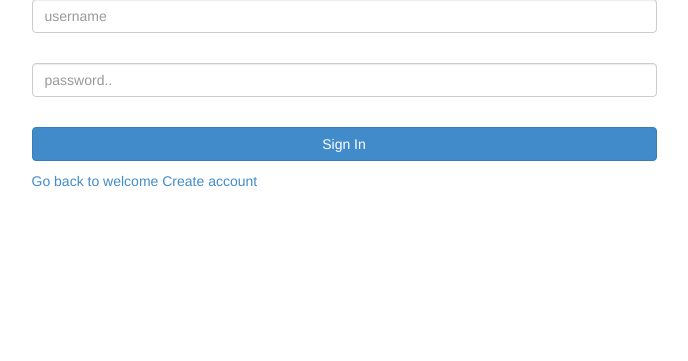
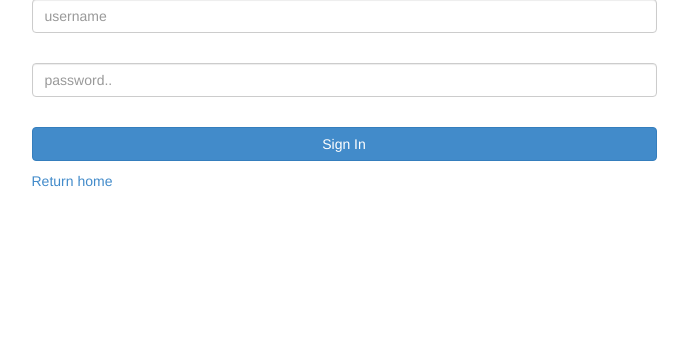
Before and after one commit to phouse512/arkaios, a Flask app: page /family-group/login in a window 1280 px wide. Shown: the part 221-582 px from the top of the page, without its empty margins (296-984 px from the left). Run offline with Flask 2, Linux system fonts and the light colour scheme; some libraries are stand-ins or nearby versions.

Commit message:
final changes

```diff
--- a/arkaios/templates/smallgroup/login.html
+++ b/arkaios/templates/smallgroup/login.html
@@ -15,8 +15,7 @@
 		    </p>
 		    <p><input class="btn btn-primary btn-block" type="submit" value="Sign In"></p>
 		</form>
-		<a style="margin-top: 50px;" href="#">Go back to welcome</a>
-		<a style="margin-top: 20px;" href="#">Create account</a>
+		<a style="margin-top: 50px;" href="/family-group">Return home</a>
 	</div>
 </div>
 {% endblock %}
```
Also changed, not shown: README.md.
